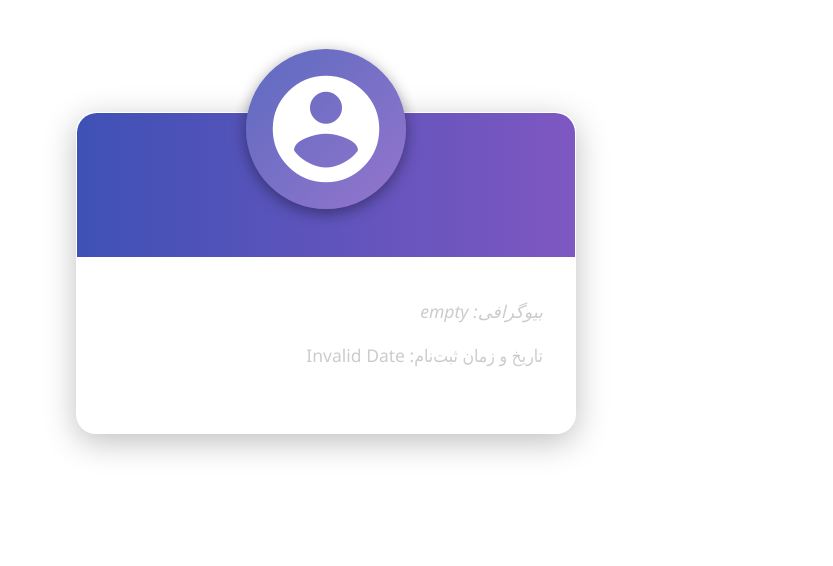
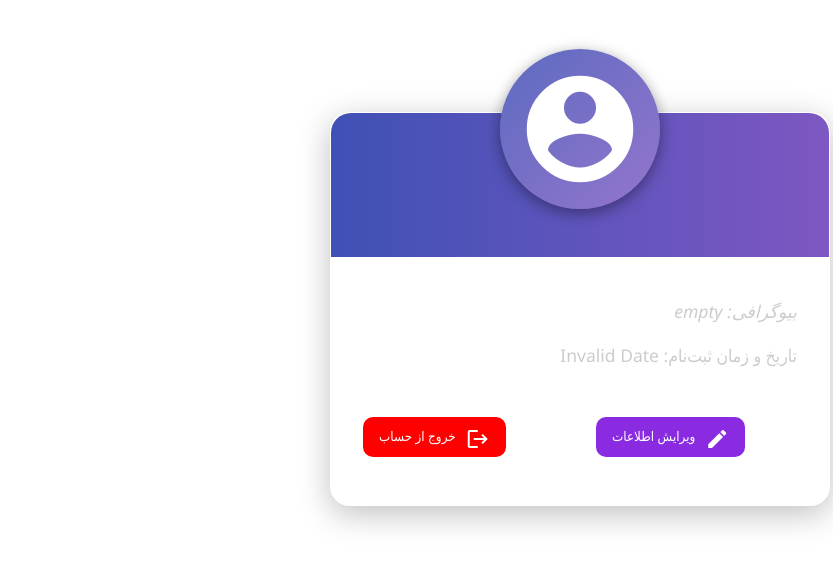
Before and after one commit to Poya403/Movie-site, a Vue app in the folder front-end/: page /account/1 in a window 1280 px wide. Shown: the top 566 px of the page, without its empty margins (447-1280 px from the left). Built offline with nearby package versions, Linux system fonts and the light colour scheme; no server answers.

Commit message:
changed: accountEdit.vue and accountView.vue

```diff
--- a/front-end/src/views/AccountEdit.vue
+++ b/front-end/src/views/AccountEdit.vue
@@ -41,6 +41,7 @@ export default{
           curr_password: curr_password.value,
           new_password: new_password.value,
         });
+        localStorage.setItem('userInfo',JSON.stringify({ id: userId , name : userName.value }));
         router.back();
       } catch (err) {
         console.error('خطا در به‌روزرسانی کاربر:', err);
--- a/front-end/src/views/AccountView.vue
+++ b/front-end/src/views/AccountView.vue
@@ -22,7 +22,7 @@ export default{
     };
 
     onMounted(() => {
-      //نمایش اطلاعات کاربری که الان وارد سایت شده
+      // ذخیره کردن اطلاعات کاربری که الان وارد سایت شده
       const stored = JSON.parse(localStorage.getItem('userInfo')) || {};
       userInfo.value.id = stored.id || null;
       userInfo.value.name = stored.name || null;
@@ -60,7 +60,7 @@ export default{
       <h3>تاریخ و زمان ثبت‌نام: {{ new Date(users.registration_date).toLocaleString('fa-IR') }}</h3>
     </section>
 
-    <section class="actions" v-if="users.uid === userInfo.id">
+    <section class="actions" v-if="users.uid == userInfo.id">
       <button id="Edit" type="button" @click="GotoEdit(users.uid)">
         <i class="material-icons">edit</i>
         <span>ویرایش اطلاعات</span>
```
